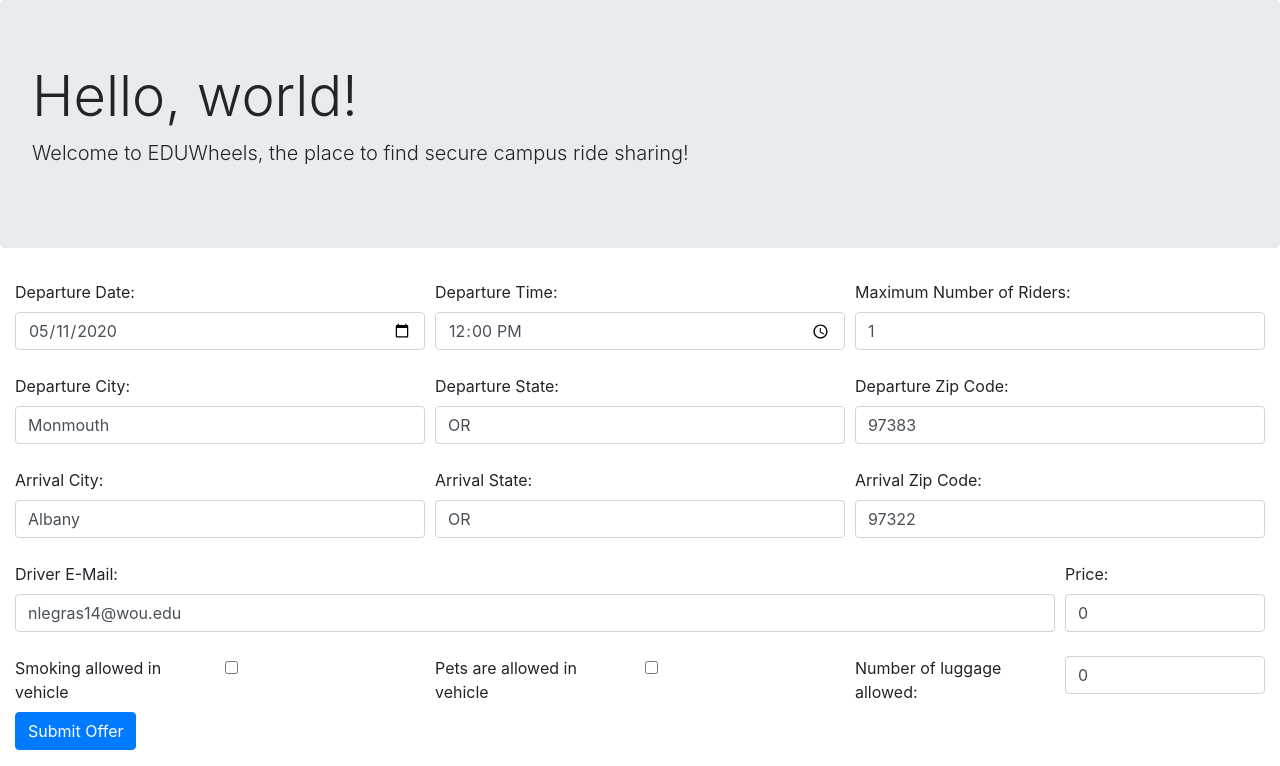
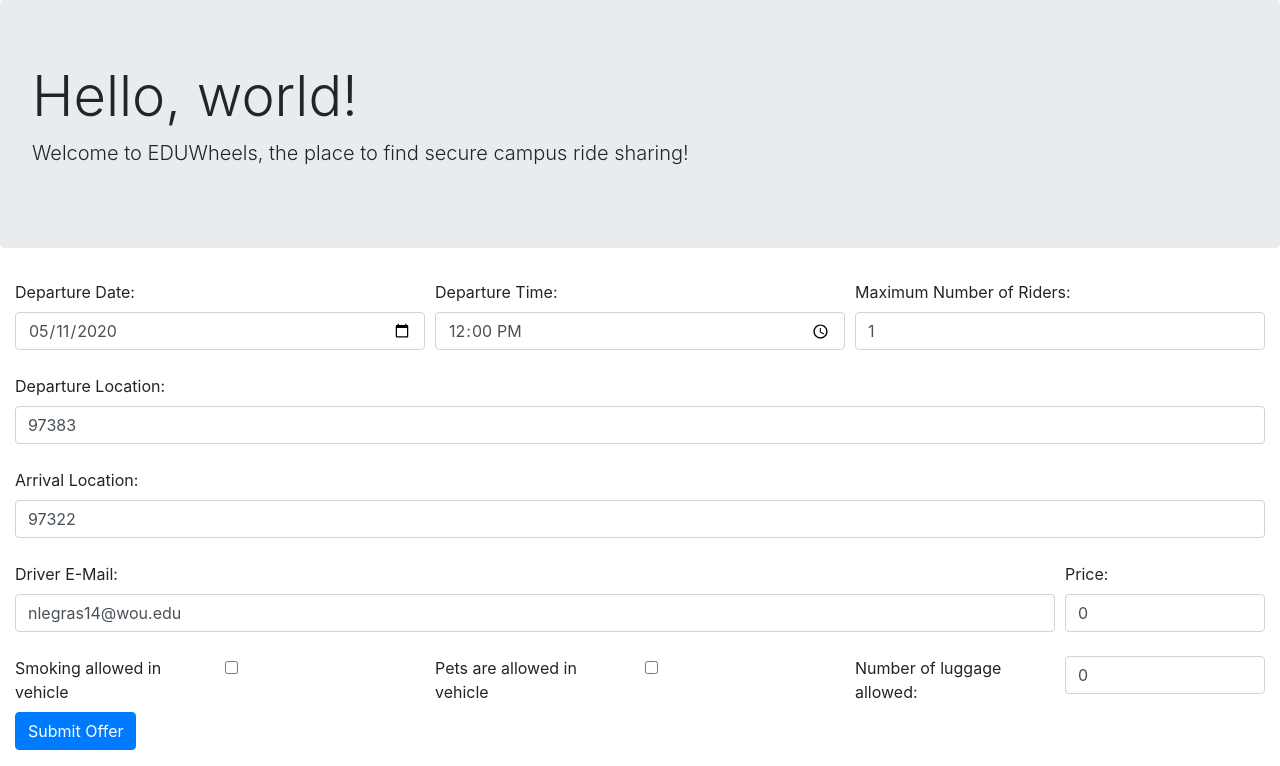
Before and after one commit to nlegras/Capstone, a Django app: template templates/rideSubmit.html in a window 1280 px wide. Shown: the part 57-823 px from the top of the page. Run offline with Django 3.2, Linux system fonts and the light colour scheme; the template is opened without the code that fills it, so the values that code supplies are empty; some libraries are stand-ins or nearby versions.

Commit message:
added address parser to input locations on one line

```diff
--- a/templates/rideSubmit.html
+++ b/templates/rideSubmit.html
@@ -64,35 +64,19 @@
 
       <div class="form-row">
         <div class="col">
-          <label for="departCity">Departure City: </label>
-          <input type="text" id="departCity" name="departCity" class="form-control" form="rideForm" value="Monmouth"><br>
-        </div>
-        <div class="col">
-          <label for="departState">Departure State: </label>
-          <input type="text" id="departState" name="departState" class="form-control" form="rideForm" value="OR"><br>
-        </div>
-        <div class="col">
-          <label for="departZip">Departure Zip Code: </label>
-          <input type="text" id="departZip" name="departZip" class="form-control" form="rideForm" value="97383"><br>
+          <label for="departLocation">Departure Location: </label>
+          <input type="text" id="departLocation" name="departLocation" class="form-control" form="rideForm" value="97383"><br>
         </div>
       </div>
       <div class="form-row">
         <div class="col">
-          <label for="arrivalCity">Arrival City: </label>
-          <input type="text" id="arrivalCity" name="arrivalCity" class="form-control" form="rideForm" value="Albany"><br>
-        </div>
-        <div class="col">
-          <label for="arrivalState">Arrival State: </label>
-          <input type="text" id="arrivalState" name="arrivalState" class="form-control" form="rideForm" value="OR"><br>
-        </div>
-        <div class="col">
-          <label for="arrivalZip">Arrival Zip Code: </label>
-          <input type="text" inputmode="numeric" id="arrivalZip" name="arrivalZip" minlength="5" maxlength="5" class="form-control" form="rideForm" value="97322"><br>
+          <label for="arrivalLocation">Arrival Location: </label>
+          <input type="text" id="arrivalLocation" name="arrivalLocation" class="form-control" form="rideForm" value="97322"><br>
         </div>
       </div>
 
       <div class="form-row">
-        <div class="col"> <!-- formatting is all jacked up, can't figure out!!!-->
+        <div class="col">
           <label for="driverEmail">Driver E-Mail: </label>
           <input type="email" id="driverEmail" name="driverEmail" required class="form-control" form="rideForm" value="nlegras14@wou.edu"><br>
         </div>
```
Also changed, not shown: submit/forms.py (+2 -42 lines), submit/views.py (+16 -10 lines).
